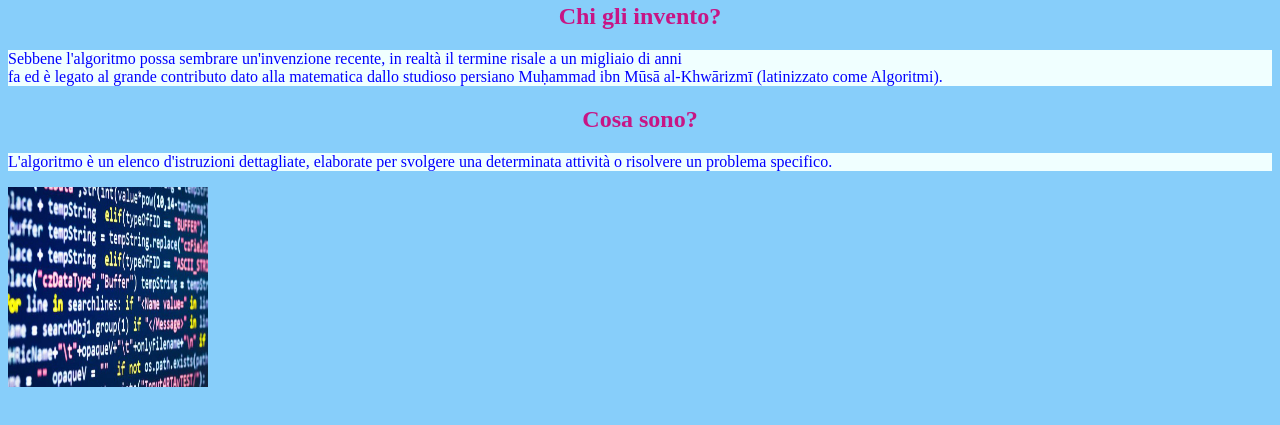
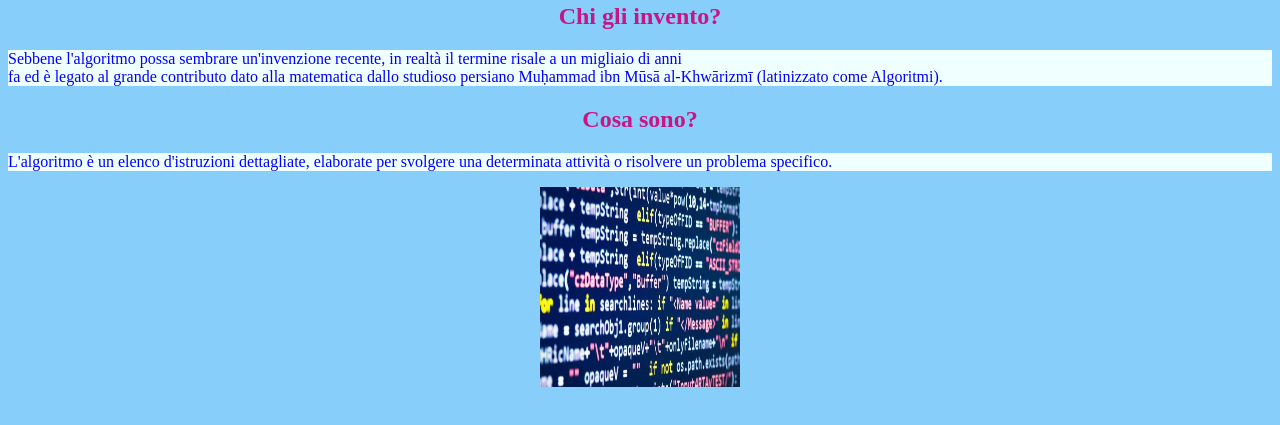
Before and after one commit to zamara127/html, a plain HTML site: page esercizi/css/index2.html in a window 1280 px wide. Shown: the part 71-496 px from the top of the page. Drawn offline with Linux system fonts and the light colour scheme.

Commit message:
Update index2.html

```diff
--- a/esercizi/css/index2.html
+++ b/esercizi/css/index2.html
@@ -16,6 +16,6 @@
       <h2>Cosa sono?</h2>
 
       <p>L'algoritmo è un elenco d'istruzioni dettagliate, elaborate per svolgere una determinata attività o risolvere un problema specifico.</p>
-      <img src="images/algoritmi.jpg">
+   <center>   <img src="images/algoritmi.jpg"></center>
    </body>
    </html>
```
